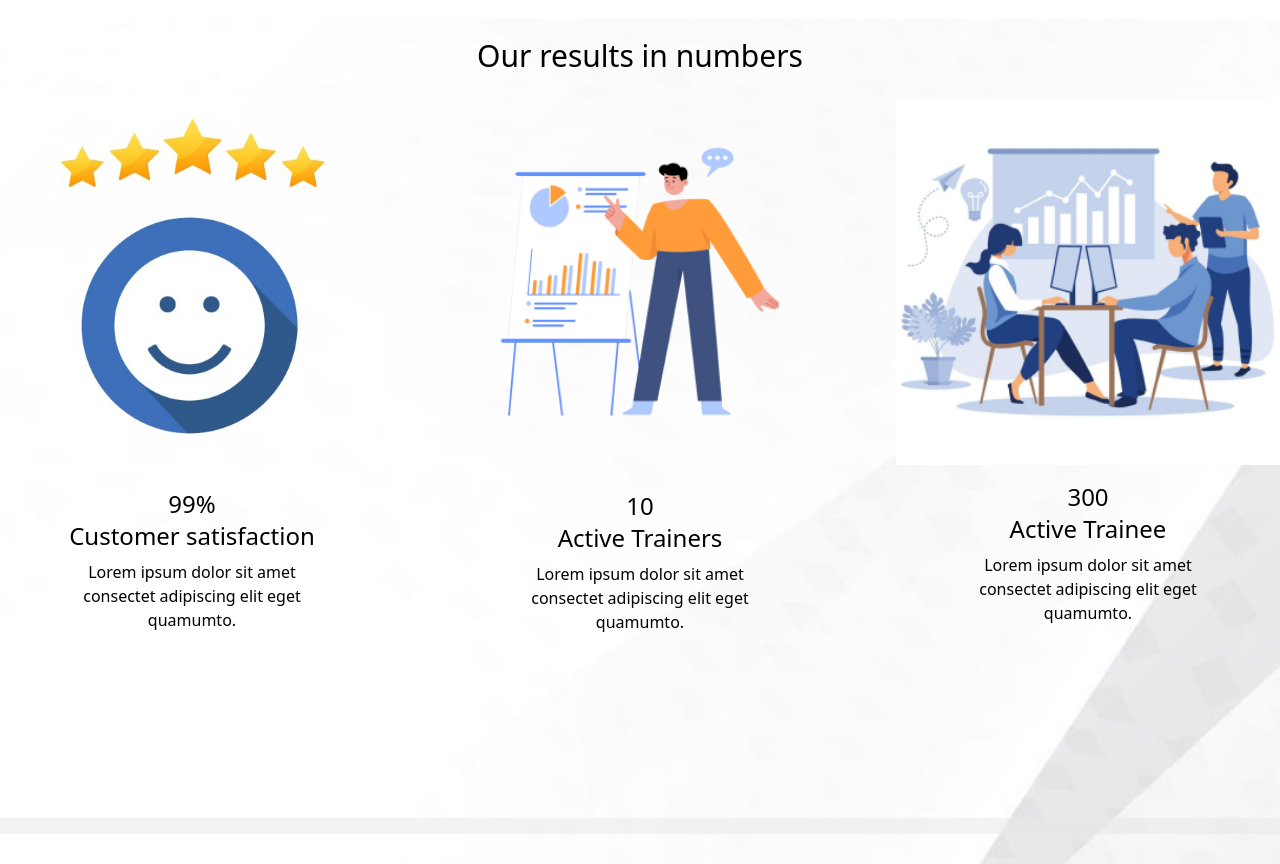
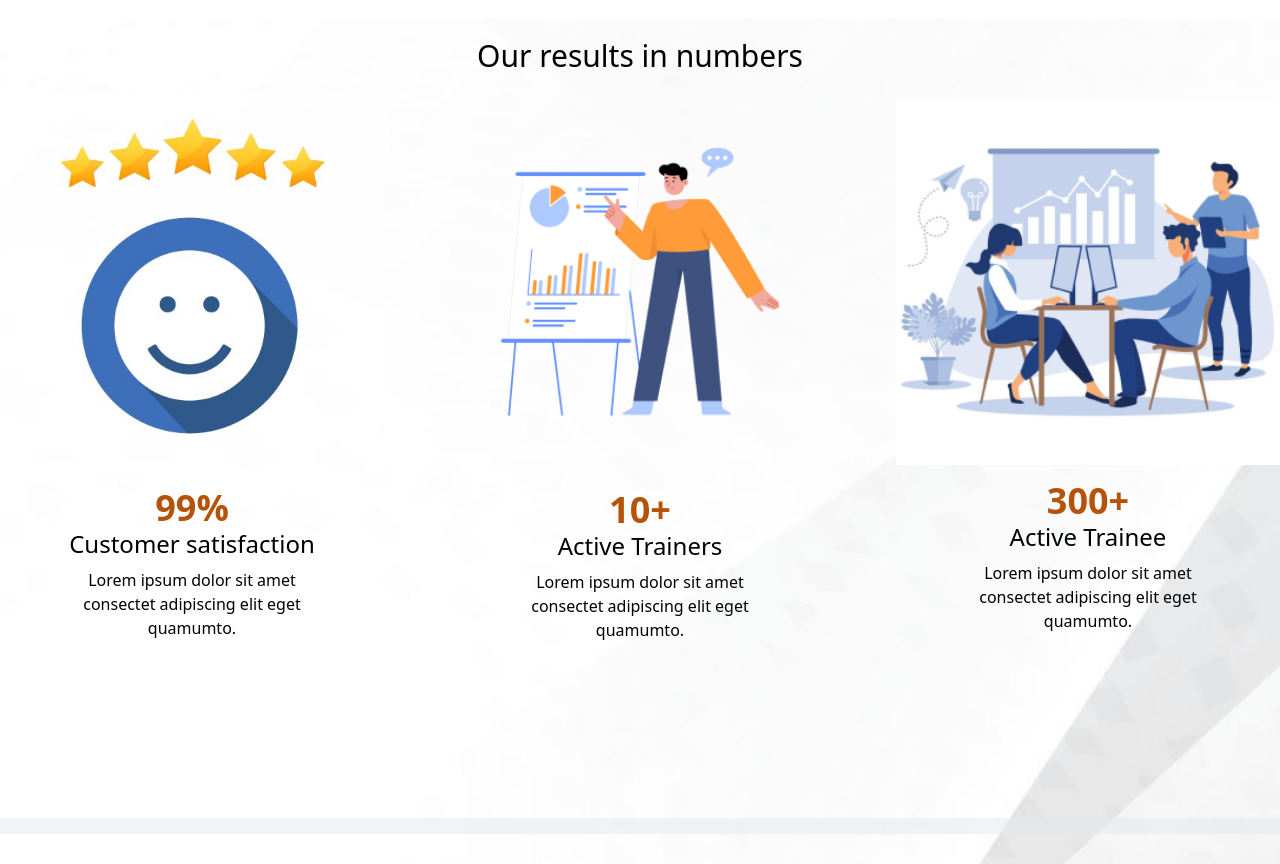
Before and after one commit to girumee/Dan-Training-Center, a React (Create React App) app: page / in a window 1280 px wide. Shown: the part 2418-3282 px from the top of the page. Built offline with nearby package versions, Linux system fonts and the light colour scheme.

Commit message:
counter add on result card

```diff
--- a/src/Components/Home/ResultsAndChoosUS/ChooseUs.jsx
+++ b/src/Components/Home/ResultsAndChoosUS/ChooseUs.jsx
@@ -1,4 +1,3 @@
-
 
 export default function ChooseUs (){
     return <div className="w-full h-screen flex">
--- a/src/Components/Home/ResultsAndChoosUS/ResultCard.jsx
+++ b/src/Components/Home/ResultsAndChoosUS/ResultCard.jsx
@@ -1,16 +1,42 @@
-// import { useState} from 'react';
+import React, { useRef, useEffect, useState } from "react";
 
 export default function ResultCard(props){
+    const targetRef = useRef(null);
+  const [views, setViews] = useState(0);
+  const [isIntersecting, setIsIntersecting] = useState(false);
 
-    function UpdateNum(){
-            console.log(props.number);
+  useEffect(() => {
+    let interval = null;
+    if (isIntersecting && views < props.number) {
+      interval = setInterval(() => {
+        setViews((prevViews) => prevViews + 1);
+      }, 10);
+    }
+    return () => clearInterval(interval);
+  }, [isIntersecting, views]);
 
+  useEffect(() => {
+    const observer = new IntersectionObserver(
+      ([entry]) => {
+        setIsIntersecting(entry.isIntersecting);
+      },
+      { threshold: 0.5 } // observe when the target is at least 50% visible
+    );
+    if (targetRef.current) {
+      observer.observe(targetRef.current);
     }
+    return () => {
+      if (targetRef.current) {
+        observer.unobserve(targetRef.current);
+      }
+    };
+  }, []);
 
-    return <div className="content-center text-center" onClick={UpdateNum()} >
+  const names = props.name;
+    return <div className="content-center text-center" >
         <img src={props.image1} alt="star" className="w-96 h-3/5"></img>
-       <h3 className="mt-4 text-2xl">{props.number}</h3>
-       <p className="text-2xl">{props.title}</p>
+       <h3 className="mt-4 text-4xl font-bold text-amber-700">{names=='satisfaction'? <span>{views}%</span> : <span>{views}+</span>}</h3>
+       <p className="text-2xl" ref={targetRef}>{props.title}</p>
        <p className="w-60 my-2 mx-auto">{props.text}</p>
     </div>
 }
--- a/src/Components/Home/ResultsAndChoosUS/Results.jsx
+++ b/src/Components/Home/ResultsAndChoosUS/Results.jsx
@@ -4,9 +4,9 @@
     return <div className="w-full h-screen py-5 mt-5">
         <h2 className="text-3xl text-center">Our results in numbers</h2>
         <div className='flex gap-16 my-4 items-center justify-center'>
-            <ResultCard image1='/assets/emoji.jpg' number="99%" title="Customer satisfaction" text="Lorem ipsum dolor sit amet consectet adipiscing elit eget quamumto."/>
-            <ResultCard image1='/assets/activeTrainer.png' number="10" title="Active Trainers" text="Lorem ipsum dolor sit amet consectet adipiscing elit eget quamumto."/>
-            <ResultCard image1='/assets/activeTrainee.png' number="300" title="Active Trainee" text="Lorem ipsum dolor sit amet consectet adipiscing elit eget quamumto."/>
+            <ResultCard image1='/assets/emoji.jpg' name='satisfaction' number="99" title="Customer satisfaction" text="Lorem ipsum dolor sit amet consectet adipiscing elit eget quamumto."/>
+            <ResultCard image1='/assets/activeTrainer.png' name='' number="10" title="Active Trainers" text="Lorem ipsum dolor sit amet consectet adipiscing elit eget quamumto."/>
+            <ResultCard image1='/assets/activeTrainee.png' name='' number="300" title="Active Trainee" text="Lorem ipsum dolor sit amet consectet adipiscing elit eget quamumto."/>
         </div>
     </div>
 }
```
